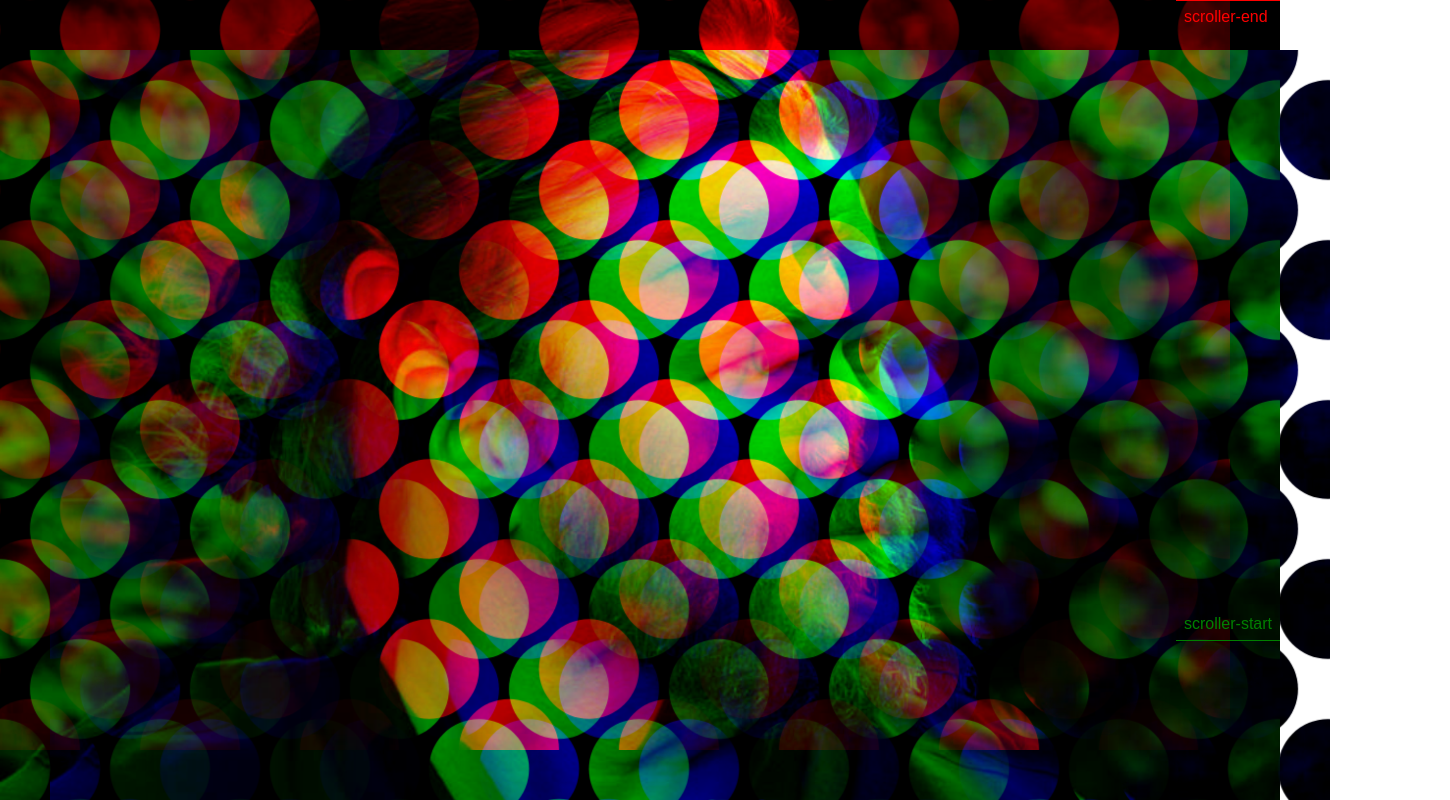
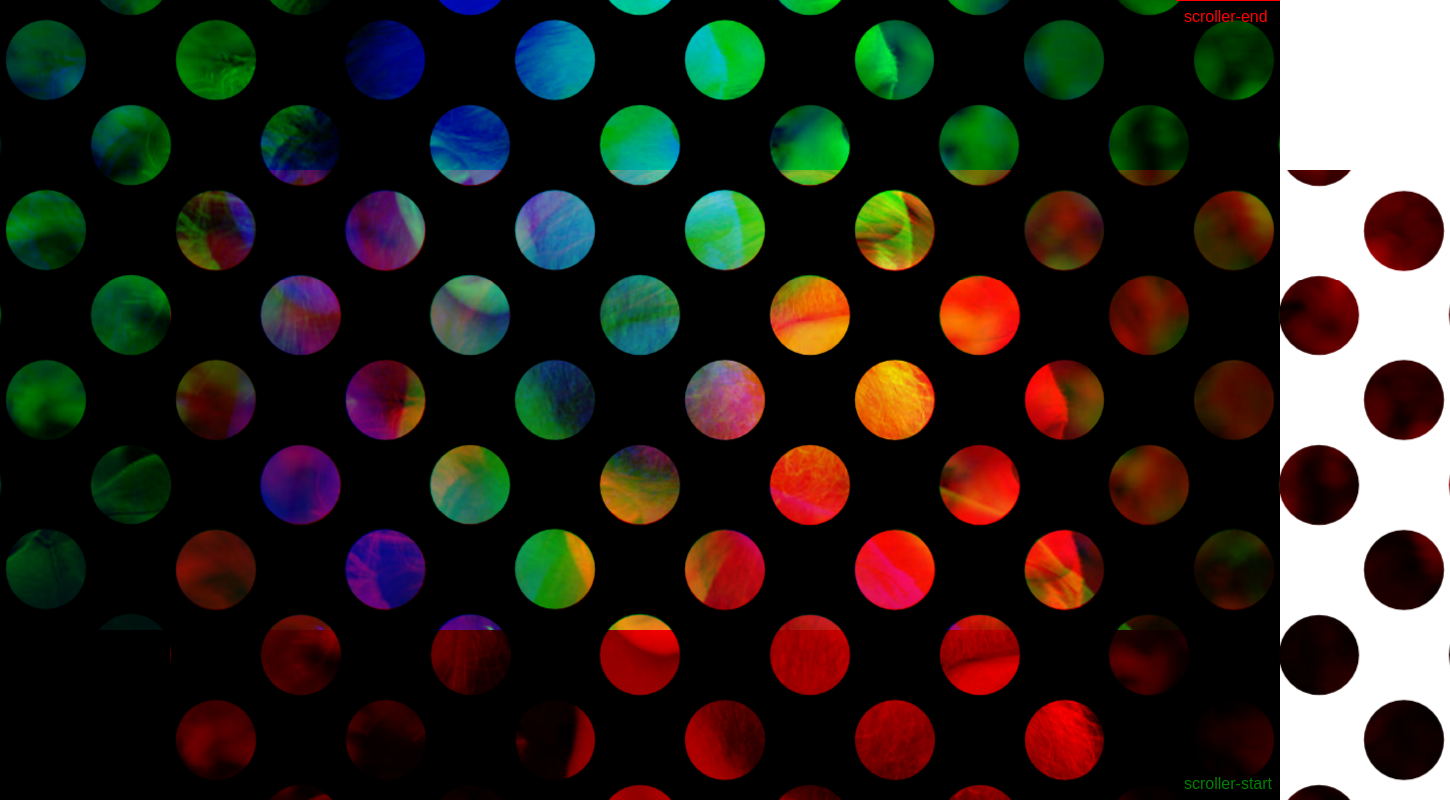
Before and after one commit to chasecee/phantomdrum.com, a Next.js app: page /dots in a window 1280 px wide. Shown: the top 800 px of the page, 1450 px wide, since content can reach past the window. Built offline with nearby package versions, Linux system fonts and the light colour scheme; a web font is replaced by a local one.

Commit message:
Update AnimatedHalftoneMask styles to center and repeat mask; adjust END_RADIUS and offsets in page.tsx for improved visual consistency.

```diff
--- a/app/dots/AnimatedHalftoneMask.tsx
+++ b/app/dots/AnimatedHalftoneMask.tsx
@@ -60,6 +60,13 @@ export default function AnimatedHalftoneMask({
         "-webkit-mask-size",
         `${patternSize}px ${patternSize}px`
       );
+      maskRef.current.style.maskPosition = "center center";
+      maskRef.current.style.setProperty(
+        "-webkit-mask-position",
+        "center center"
+      );
+      maskRef.current.style.maskRepeat = "repeat";
+      maskRef.current.style.setProperty("-webkit-mask-repeat", "repeat");
     };
 
     updateMask(0);
--- a/app/dots/page.tsx
+++ b/app/dots/page.tsx
@@ -12,15 +12,15 @@ if (typeof window !== "undefined") {
   gsap.registerPlugin(ScrollTrigger);
 }
 
-const START_RADIUS = 50;
+const START_RADIUS = 40;
 const END_RADIUS = 2;
 
-const START_OFFSET = START_RADIUS;
-const END_OFFSET = -5;
+const START_OFFSET = -170;
+const END_OFFSET = -2;
 
-const START_SPACING = START_RADIUS * 2.26;
+const START_SPACING = 120;
 const END_SPACING = END_RADIUS * 2;
-const SCROLL_START = "40% 80%";
+const SCROLL_START = "40% 100%";
 const SCROLL_END = "60% 0%";
 
 export default function RGBChannelHalftone() {
@@ -48,7 +48,7 @@ export default function RGBChannelHalftone() {
   if (!channels) return null;
 
   return (
-    <div ref={containerRef} className="min-h-[400vh] bg-black relative">
+    <div ref={containerRef} className="min-h-[600vh] bg-black relative">
       <div className="sticky top-0 h-svh w-full flex items-center justify-center">
         <div
           className="relative w-full h-full"
```
